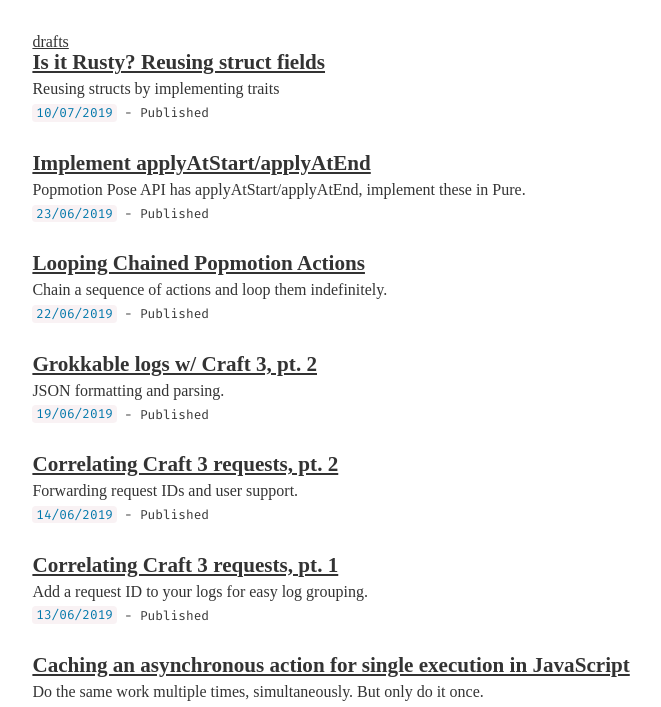
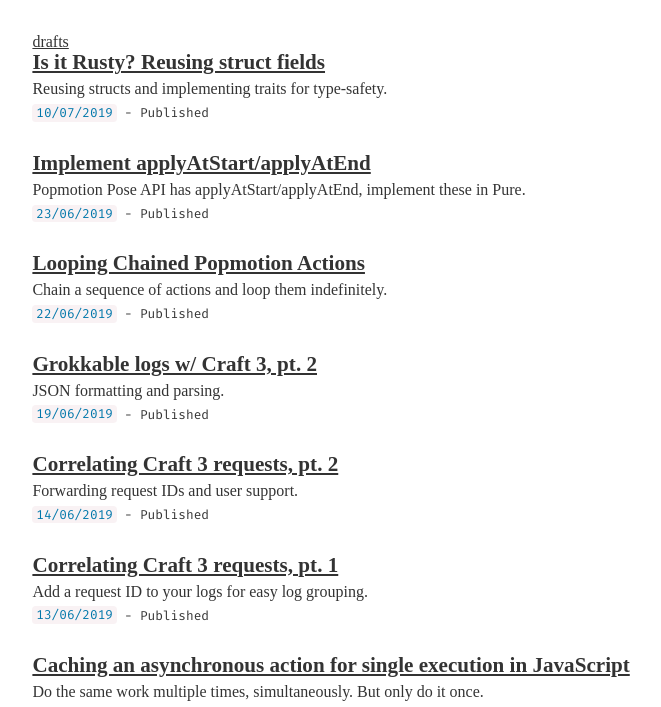
Before and after one commit to johnnynotsolucky/blog, a Gatsby site: page / in a window 1280 px wide. Shown: the part 87-794 px from the top of the page, without its empty margins (161-822 px from the left). Built offline with nearby package versions, Linux system fonts and the light colour scheme; Gatsby itself is replaced by a stand-in of ours; some packages are replaced by stand-ins of ours; what typography-theme-moraga would draw is missing.

Commit message:
update: is-it-rusty-reusing-struct-fields Update description

```diff
--- a/content/blog/is-it-rusty-reusing-struct-fields/index.md
+++ b/content/blog/is-it-rusty-reusing-struct-fields/index.md
@@ -1,6 +1,6 @@
 ---
 title: Is it Rusty? Reusing struct fields
-description: Reusing structs by implementing traits
+description: Reusing structs and implementing traits for type-safety.
 tags: ["tech", "development", "rust"]
 date: "2019-07-10T16:49:00.000+0200"
 published: true
```
